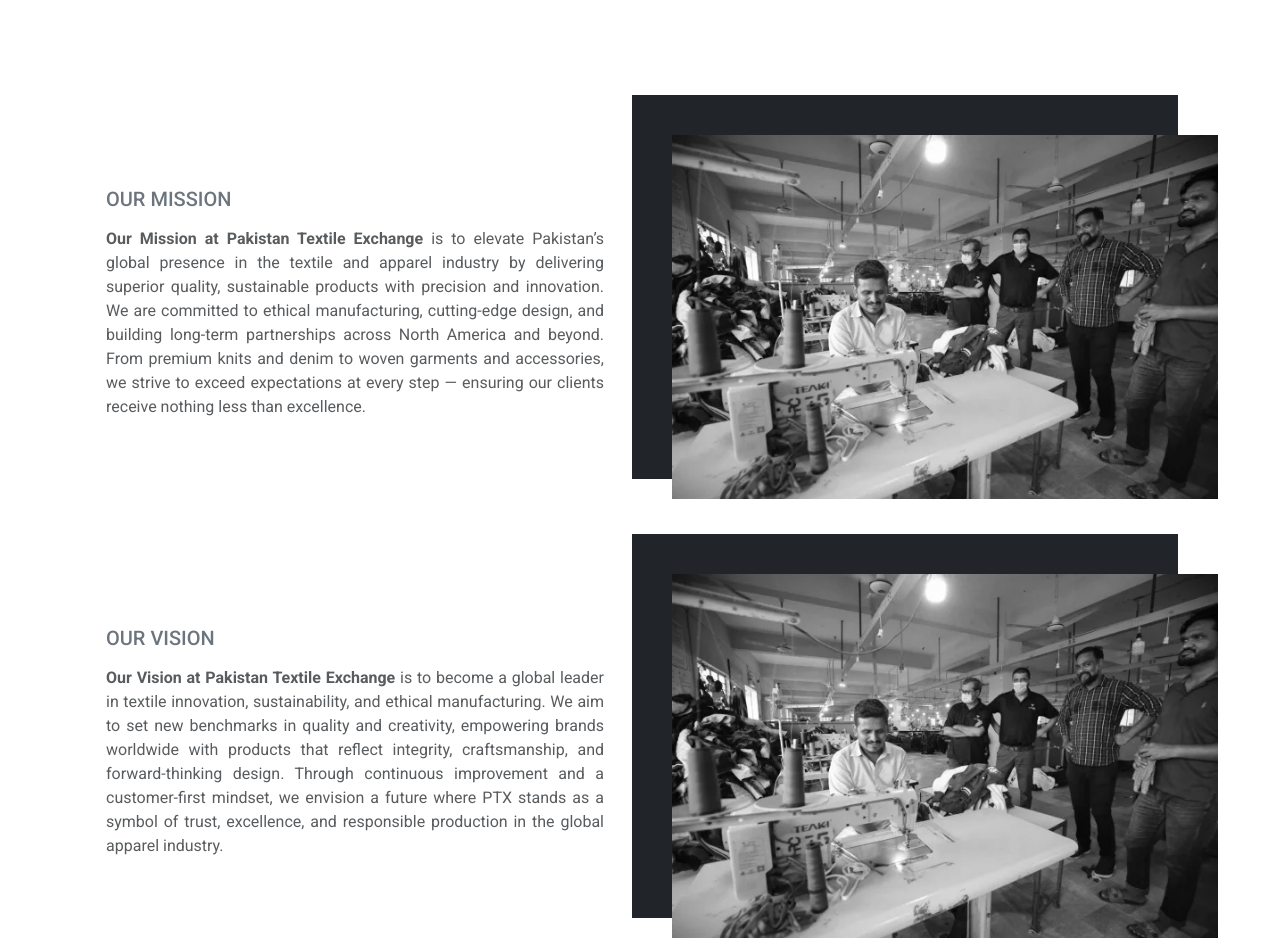
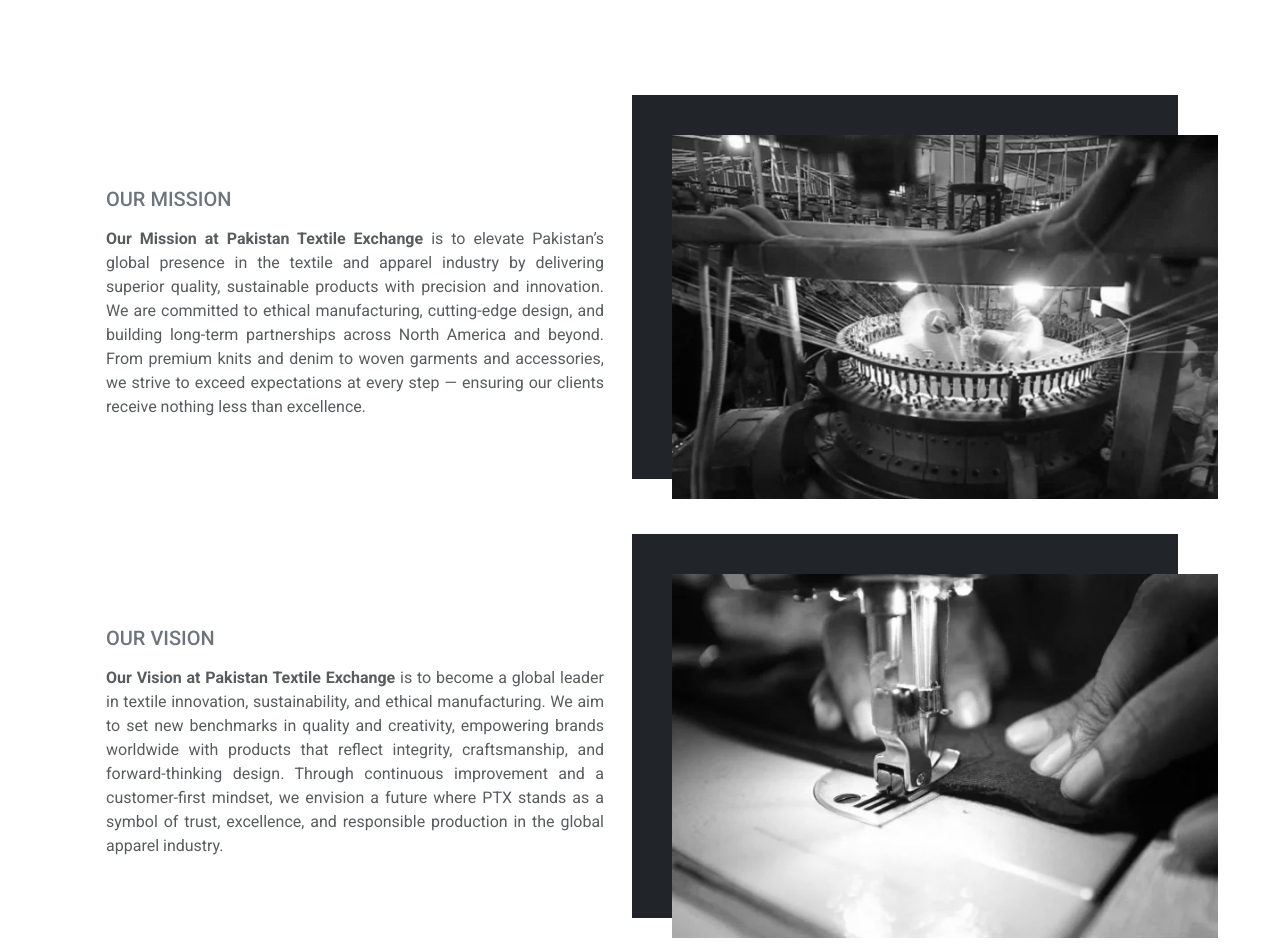
Before and after one commit to Zeeshanprojects/PTX-2, a React (Create React App) app in the folder PTX-2/ptx-2/: page /Aboutus in a window 1280 px wide. Shown: the part 680-1632 px from the top of the page. Built offline with nearby package versions, Linux system fonts and the light colour scheme.

Commit message:
Code Updated

```diff
--- a/PTX-2/ptx-2/src/Pages/AboutUs.jsx
+++ b/PTX-2/ptx-2/src/Pages/AboutUs.jsx
@@ -78,7 +78,7 @@ export default function AboutUs() {
             viewport={{ once: true }}
           >
             <div className="image-wrapper">
-              <img src={Image.p2} className="storyimage" alt="Our Story" />
+              <img src={Image.p3} className="storyimage" alt="Our Story" />
             </div>
           </motion.div>
         </div>
@@ -109,7 +109,7 @@ export default function AboutUs() {
             viewport={{ once: true }}
           >
             <div className="image-wrapper">
-              <img src={Image.p2} className="storyimage" alt="Our Story" />
+              <img src={Image.p1} className="storyimage" alt="Our Story" />
             </div>
           </motion.div>
         </div>
```
